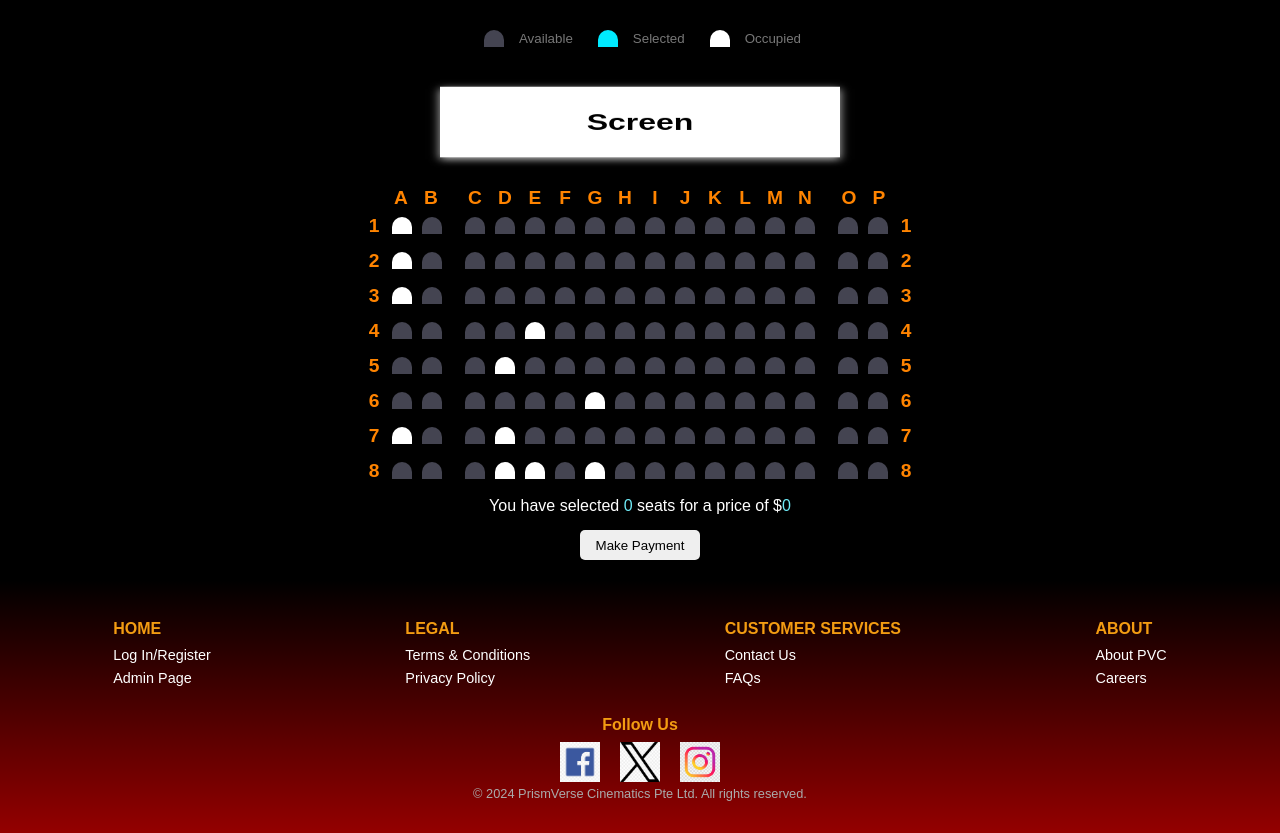
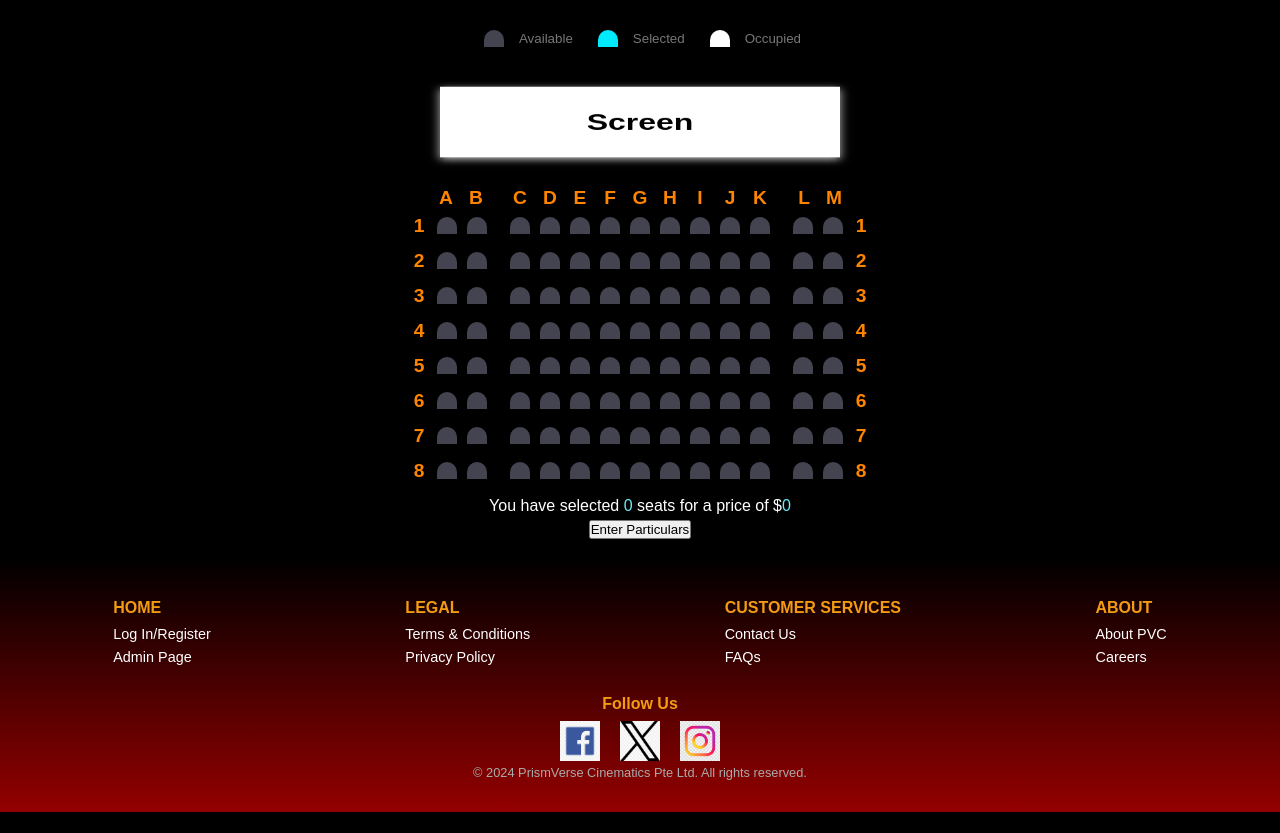
Before and after one commit to Prahadeesh1/CSAD_project, a PHP site: page /seat_selection.php in a window 1280 px wide. Shown: the part 61-894 px from the top of the page. After the commit the page ends 873 px from the top, so only its background shows below. Run offline with PHP 8.4, Linux system fonts and the light colour scheme.

Commit message:
Updated Seat Selection v4.0

```diff
--- a/User_side/seat_selection.php
+++ b/User_side/seat_selection.php
@@ -4,8 +4,7 @@
     <meta charset="UTF-8" />
     <meta name="viewport" content="width=device-width, initial-scale=1.0" />
     <title>Main Page</title>
-
-    <link rel="stylesheet" href="CSS/seat_selection.css" />
+    <link rel="stylesheet" href="../User_side/CSS/seat_selection.css" />
   </head>
   <body>
     <!-- Header Navigation -->
@@ -58,16 +57,13 @@
         <div class="seat-name">K</div>
         <div class="seat-name">L</div>
         <div class="seat-name">M</div>
-        <div class="seat-name">N</div>
-        <div class="seat-name">O</div>
-        <div class="seat-name">P</div>
       </div>
 
       <div class="row">
         <div class="column-names">
           <div class="column-name">1</div>
         </div>
-          <div class="seat occupied" id="A1"></div>
+          <div class="seat" id="A1"></div>
           <div class="seat" id="B1"></div>
           <div class="seat" id="C1"></div>
           <div class="seat" id="D1"></div>
@@ -80,9 +76,6 @@
           <div class="seat" id="K1"></div>
           <div class="seat" id="L1"></div>
           <div class="seat" id="M1"></div>
-          <div class="seat" id="N1"></div>
-          <div class="seat" id="O1"></div>
-          <div class="seat" id="P1"></div>
           <div class="column-names">
             <div class="column-name">1</div>
           </div>
@@ -92,7 +85,7 @@
         <div class="column-names">
           <div class="column-name">2</div>
         </div>
-        <div class="seat occupied" id="A2"></div>
+        <div class="seat" id="A2"></div>
         <div class="seat" id="B2"></div>
         <div class="seat" id="C2"></div>
         <div class="seat" id="D2"></div>
@@ -105,9 +98,6 @@
         <div class="seat" id="K2"></div>
         <div class="seat" id="L2"></div>
         <div class="seat" id="M2"></div>
-        <div class="seat" id="N2"></div>
-        <div class="seat" id="O2"></div>
-        <div class="seat" id="P2"></div>
         <div class="column-names">
           <div class="column-name">2</div>
         </div>
@@ -117,7 +107,7 @@
       <div class="column-names">
         <div class="column-name">3</div>
       </div>
-      <div class="seat occupied" id="A3"></div>
+      <div class="seat" id="A3"></div>
       <div class="seat" id="B3"></div>
       <div class="seat" id="C3"></div>
       <div class="seat" id="D3"></div>
@@ -130,9 +120,6 @@
       <div class="seat" id="K3"></div>
       <div class="seat" id="L3"></div>
       <div class="seat" id="M3"></div>
-      <div class="seat" id="N3"></div>
-      <div class="seat" id="O3"></div>
-      <div class="seat" id="P3"></div>
       <div class="column-names">
         <div class="column-name">3</div>
       </div>
@@ -146,7 +133,7 @@
           <div class="seat" id="B4"></div>
           <div class="seat" id="C4"></div>
           <div class="seat" id="D4"></div>
-          <div class="seat occupied" id="E4"></div>
+          <div class="seat" id="E4"></div>
           <div class="seat" id="F4"></div>
           <div class="seat" id="G4"></div>
           <div class="seat" id="H4"></div>
@@ -155,9 +142,6 @@
           <div class="seat" id="K4"></div>
           <div class="seat" id="L4"></div>
           <div class="seat" id="M4"></div>
-          <div class="seat" id="N4"></div>
-          <div class="seat" id="O4"></div>
-          <div class="seat" id="P4"></div>
           <div class="column-names">
             <div class="column-name">4</div>
           </div>
@@ -170,7 +154,7 @@
           <div class="seat" id="A5"></div>
           <div class="seat" id="B5"></div>
           <div class="seat" id="C5"></div>
-          <div class="seat occupied" id="D5"></div>
+          <div class="seat" id="D5"></div>
           <div class="seat" id="E5"></div>
           <div class="seat" id="F5"></div>
           <div class="seat" id="G5"></div>
@@ -180,9 +164,6 @@
           <div class="seat" id="K5"></div>
           <div class="seat" id="L5"></div>
           <div class="seat" id="M5"></div>
-          <div class="seat" id="N5"></div>
-          <div class="seat" id="O5"></div>
-          <div class="seat" id="P5"></div>
           <div class="column-names">
             <div class="column-name">5</div>
           </div>
@@ -198,16 +179,13 @@
           <div class="seat" id="D6"></div>
           <div class="seat" id="E6"></div>
           <div class="seat" id="F6"></div>
-          <div class="seat occupied" id="G6"></div>
+          <div class="seat" id="G6"></div>
           <div class="seat" id="H6"></div>
           <div class="seat" id="I6"></div>
           <div class="seat" id="J6"></div>
           <div class="seat" id="K6"></div>
           <div class="seat" id="L6"></div>
           <div class="seat" id="M6"></div>
-          <div class="seat" id="N6"></div>
-          <div class="seat" id="O6"></div>
-          <div class="seat" id="P6"></div>
           <div class="column-names">
             <div class="column-name">6</div>
           </div>
@@ -217,10 +195,10 @@
         <div class="column-names">
           <div class="column-name">7</div>
         </div>
-          <div class="seat occupied" id="A7"></div>
+          <div class="seat" id="A7"></div>
           <div class="seat" id="B7"></div>
           <div class="seat" id="C7"></div>
-          <div class="seat occupied" id="D7"></div>
+          <div class="seat" id="D7"></div>
           <div class="seat" id="E7"></div>
           <div class="seat" id="F7"></div>
           <div class="seat" id="G7"></div>
@@ -230,9 +208,6 @@
           <div class="seat" id="K6"></div>
           <div class="seat" id="L7"></div>
           <div class="seat" id="M7"></div>
-          <div class="seat" id="N7"></div>
-          <div class="seat" id="O7"></div>
-          <div class="seat" id="P7"></div>
           <div class="column-names">
             <div class="column-name">7</div>
           </div>
@@ -245,30 +220,25 @@
           <div class="seat" id="A8"></div>
           <div class="seat" id="B8"></div>
           <div class="seat" id="C8"></div>
-          <div class="seat occupied" id="D8"></div>
-          <div class="seat occupied" id="E8"></div>
+          <div class="seat" id="D8"></div>
+          <div class="seat" id="E8"></div>
           <div class="seat" id="F8"></div>
-          <div class="seat occupied" id="G8"></div>
+          <div class="seat" id="G8"></div>
           <div class="seat" id="H8"></div>
           <div class="seat" id="I8"></div>
           <div class="seat" id="J8"></div>
           <div class="seat" id="K8"></div>
           <div class="seat" id="L8"></div>
           <div class="seat" id="M8"></div>
-          <div class="seat" id="N8"></div>
-          <div class="seat" id="O8"></div>
-          <div class="seat" id="P8"></div>
           <div class="column-names">
             <div class="column-name">8</div>
           </div>
       </div>
 
-
-
   <p class="text">
       You have selected <span id="count">0</span> seats for a price of $<span id="total">0</span>
   </p>
-  <a href="payment.php"><button id="button-payment">Make Payment</button></a>
+  <a href="customer_details.php"><button id="button-particulars">Enter Particulars</button></a>
 
 
 </div>
```
